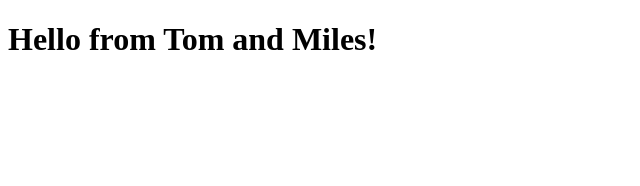
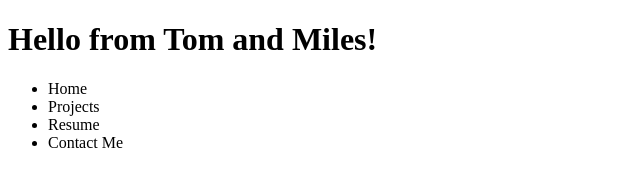
Before and after one commit to ThomasGCarpenter/personal-website, a plain HTML site: page index.html in a window 1280 px wide. Shown: the whole page, without its empty margins (0-640 px from the left). Drawn offline with Linux system fonts and the light colour scheme.

Commit message:
Added Menu List to the Homepage

```diff
--- a/index.html
+++ b/index.html
@@ -8,5 +8,11 @@
 </head>
 <body>
     <h1>Hello from Tom and Miles!</h1>
+    <ul>
+        <li>Home</li>
+        <li>Projects</li>
+        <li>Resume</li>
+        <li>Contact Me</li>
+    </ul>
 </body>
 </html>
```
